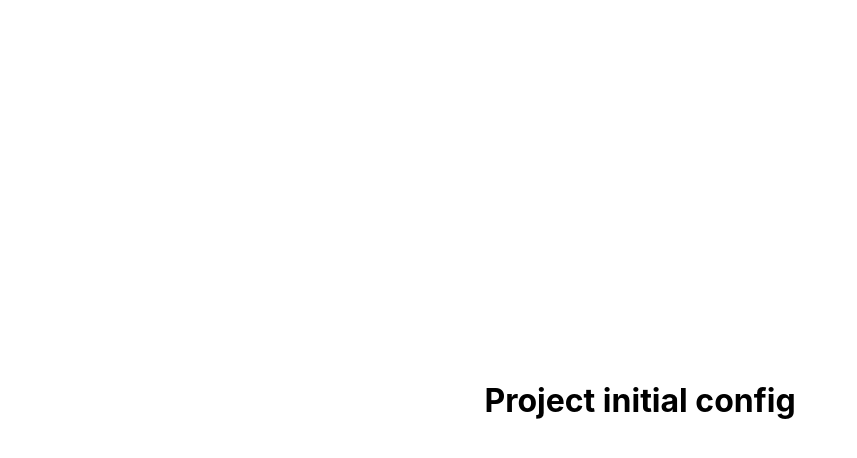
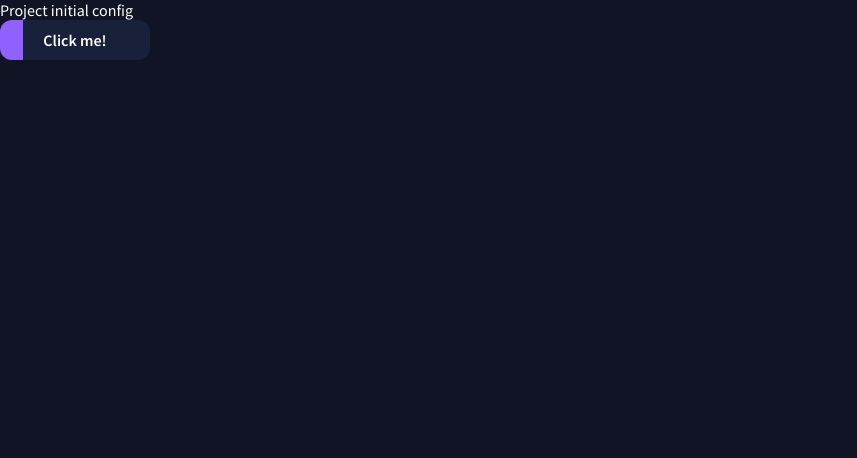
Before and after one commit to ScrimsApp/frontend, a Next.js app: page / in a window 1280 px wide. Shown: the top 458 px of the page, without its empty margins (0-857 px from the left). Built offline with nearby package versions, Linux system fonts and the light colour scheme.

Commit message:
Base theme style :nail_care:

```diff
--- a/src/pages/_app.tsx
+++ b/src/pages/_app.tsx
@@ -1,18 +1,22 @@
 import { FunctionComponent } from 'react';
 import { AppProps } from 'next/dist/next-server/lib/router/router';
 import Head from 'next/head';
+import { ThemeProvider } from 'styled-components';
 
-import '../styles/globals.css';
+import GlobalStyle from '../styles/global/global';
+
+import theme from '../styles/theme/theme';
 
 const App: FunctionComponent<AppProps> = ({ Component, pageProps }) => {
   return (
-    <>
+    <ThemeProvider theme={theme}>
       <Head>
         <title>Scrims App</title>
       </Head>
 
       <Component {...pageProps} />
-    </>
+      <GlobalStyle />
+    </ThemeProvider>
   );
 };
 
--- a/src/pages/_document.tsx
+++ b/src/pages/_document.tsx
@@ -37,11 +37,7 @@ export default class MyDocument extends Document {
 
           <link rel="preconnect" href="https://fonts.gstatic.com" />
           <link
-            href="https://fonts.googleapis.com/css2?family=Lato:wght@400;700&display=swap"
-            rel="stylesheet"
-          />
-          <link
-            href="https://fonts.googleapis.com/css2?family=Fredoka+One&display=swap"
+            href="https://fonts.googleapis.com/css2?family=Source+Sans+Pro:wght@400;600;700&display=swap"
             rel="stylesheet"
           />
         </Head>
--- a/src/pages/index.tsx
+++ b/src/pages/index.tsx
@@ -1,7 +1,18 @@
+import {
+  Button,
+  ButtonOverlay,
+  ButtonWrapper,
+} from '../styles/shared/Button/Button.styles';
+
 const Home = () => {
   return (
     <div className="home">
       <h1>Project initial config</h1>
+
+      <ButtonWrapper>
+        <ButtonOverlay />
+        <Button href="">Click me!</Button>
+      </ButtonWrapper>
     </div>
   );
 };
--- /dev/null
+++ b/src/styles/global/global.ts
@@ -0,0 +1,55 @@
+import { createGlobalStyle } from 'styled-components';
+
+export default createGlobalStyle`
+
+html, body, div, span, applet, object, iframe,
+h1, h2, h3, h4, h5, h6, p, blockquote, pre,
+a, abbr, acronym, address, big, cite, code,
+del, dfn, em, img, ins, kbd, q, s, samp,
+small, strike, strong, sub, sup, tt, var,
+b, u, i, center,
+dl, dt, dd, ol, ul, li,
+fieldset, form, label, legend,
+table, caption, tbody, tfoot, thead, tr, th, td,
+article, aside, canvas, details, embed,
+figure, figcaption, footer, header, hgroup,
+menu, nav, output, ruby, section, summary,
+time, mark, audio, video {
+	margin: 0;
+	padding: 0;
+	border: 0;
+	font-size: 100%;
+	font: inherit;
+	vertical-align: baseline;
+}
+
+html, body {
+    width: 100%;
+    height: 100%;
+    position: relative;
+    color: ${(props) => props.theme.colors.text.light};
+}
+
+html, body {
+    scroll-behavior: smooth;
+}
+
+article, aside, details, figcaption, figure,
+footer, header, hgroup, menu, nav, section {
+	display: block;
+}
+
+a {
+    text-decoration: none;
+}
+
+ol, ul {
+	list-style: none;
+}
+
+body {
+    background-color: ${(props) => props.theme.colors.dark};
+    font-family: ${(props) => props.theme.fonts.primary};
+}
+
+`;
--- a/src/styles/globals.css
+++ /dev/null
@@ -1,24 +0,0 @@
-html,
-body {
-  padding: 0;
-  margin: 0;
-  font-family: -apple-system, BlinkMacSystemFont, Segoe UI, Roboto, Oxygen,
-    Ubuntu, Cantarell, Fira Sans, Droid Sans, Helvetica Neue, sans-serif;
-}
-
-a {
-  color: inherit;
-  text-decoration: none;
-}
-
-* {
-  box-sizing: border-box;
-}
-
-.home {
-  width: 100vw;
-  height: 100vh;
-  display: flex;
-  justify-content: center;
-  align-items: center;
-}
--- /dev/null
+++ b/src/styles/shared/Button/Button.styles.ts
@@ -0,0 +1,38 @@
+import styled from 'styled-components';
+
+interface ButtonProps {}
+
+export const ButtonWrapper = styled.div`
+  width: 150px;
+  position: relative;
+  overflow: hidden;
+
+  background-color: ${(props) => props.theme.colors.semiDark};
+  border-radius: ${(props) => props.theme.misc.borderRadius};
+  text-align: center;
+
+  &&:hover :first-child {
+    width: 85%;
+  }
+`;
+
+export const ButtonOverlay = styled.div`
+  width: 15%;
+  height: 100%;
+  position: absolute;
+
+  background-color: ${(props) => props.theme.colors.primary};
+  transition: width 200ms ease-in-out;
+`;
+
+export const Button = styled.a<ButtonProps>`
+  display: inline-block;
+  position: relative;
+
+  color: ${(props) => props.theme.colors.text.light};
+  font-weight: 600;
+
+  padding: 10px 28px;
+  border-radius: ${(props) => props.theme.misc.borderRadius};
+  transition: all 200ms ease-in-out;
+`;
--- /dev/null
+++ b/src/styles/theme/theme.ts
@@ -0,0 +1,26 @@
+import { DefaultTheme } from 'styled-components';
+
+const theme: DefaultTheme = {
+  title: 'main',
+  colors: {
+    primary: '#9161FF',
+    secondary: '#4767F9',
+    tertiary: '#FE54A1',
+    light: '#E1E1E1',
+    semiDark: '#192039',
+    dark: '#101424',
+    text: {
+      light: '#FFFFFF',
+      backup: '#3C4045',
+      dark: '#101424',
+    },
+  },
+  fonts: {
+    primary: 'Source Sans Pro',
+  },
+  misc: {
+    borderRadius: '12px',
+  },
+};
+
+export default theme;
```
Also changed, not shown: src/styles/styled.d.ts (added, +26 -0 lines).
